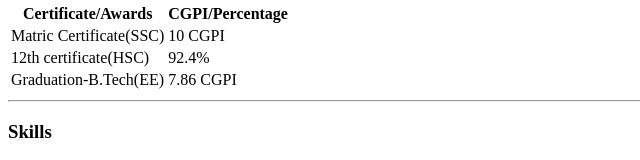
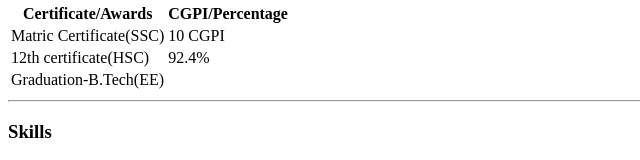
Before and after one commit to ayushkumar-1998/CV, a plain HTML site: page index.html in a window 1280 px wide. Shown: the part 608-768 px from the top of the page, 0-640 px from the left. Drawn offline with Linux system fonts and the light colour scheme.

Commit message:
Update index.html

```diff
--- a/index.html
+++ b/index.html
@@ -54,7 +54,7 @@
           </tr>
           <tr>
             <td>Graduation-B.Tech(EE)</td>
-            <td>7.86 CGPI</td>
+
           </tr>
          </tbody>
          <tfoot>
```
